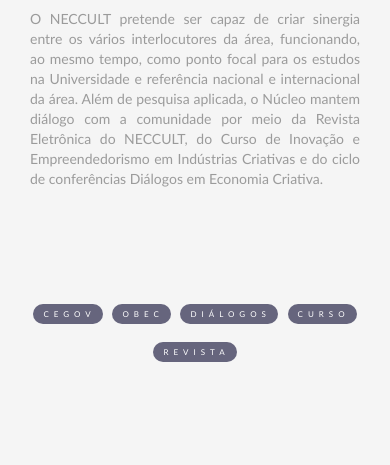
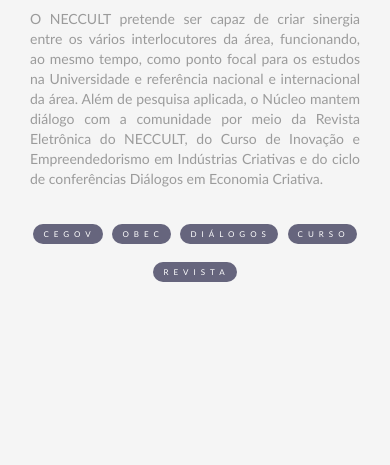
Before and after one commit to BibianaDavila/neccult, a PHP site: page /sobre.php in a window 390 px wide. Shown: the part 898-1363 px from the top of the page. After the commit the page ends 1180 px from the top, so only its background shows below. Run offline with PHP 8.4, Linux system fonts and the light colour scheme; some libraries are stand-ins or nearby versions.

Commit message:
Ajustada responsividade

```diff
--- a/css/main.css
+++ b/css/main.css
@@ -495,6 +495,9 @@ li a:hover div.square{
 	.about-text{
 		padding-top: 50px;
 	}
+	.links-list{
+		margin: 30px 0px 80px 0px;
+	}
 }
 
 @media only screen and (max-width: 991px){
@@ -632,4 +635,7 @@ li a:hover div.square{
 		padding: 0px 6px;
 		font-size: 8px;
 	}
+	.links-list{
+		margin: 0px 0px 60px 0px;
+	}
 }
```
